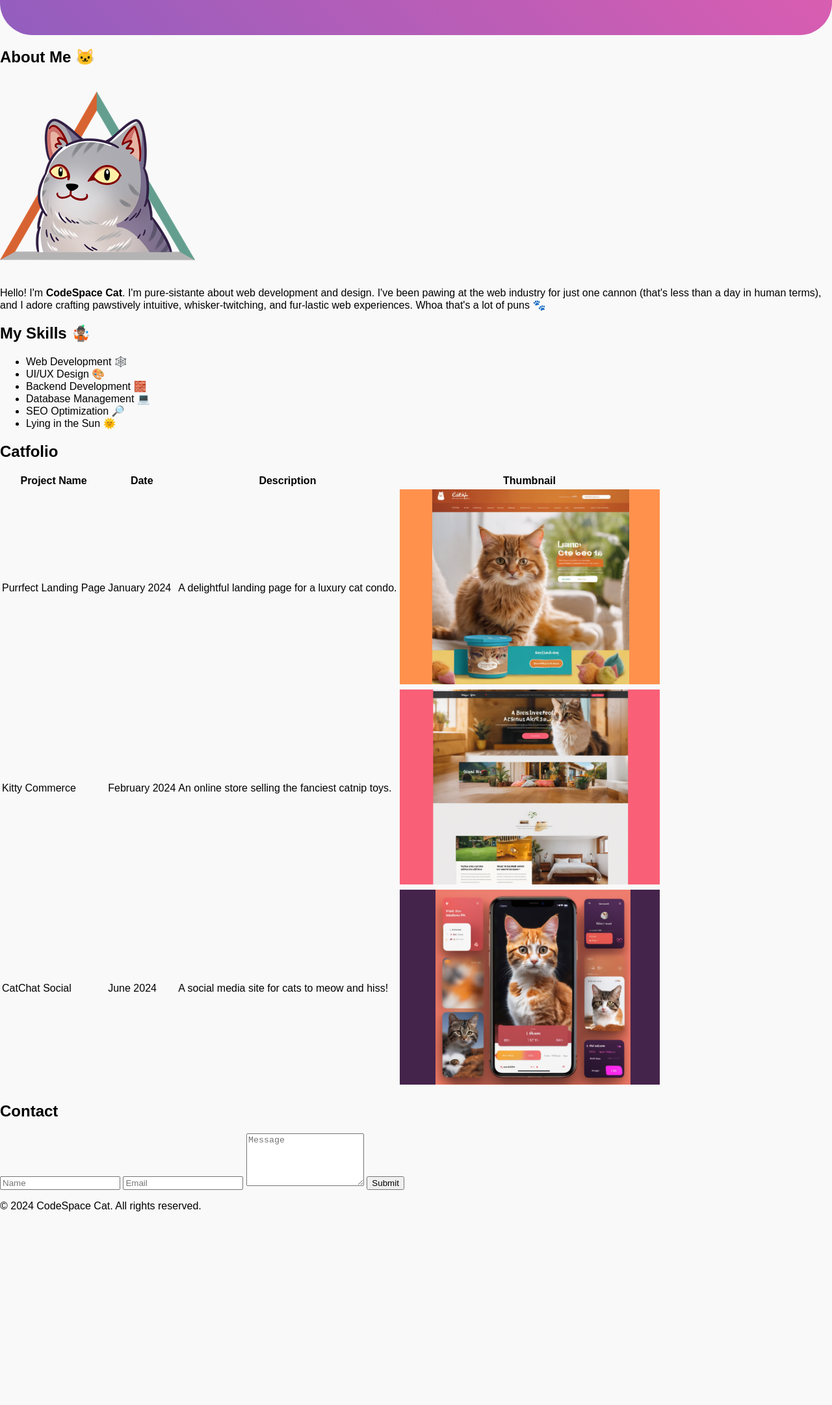
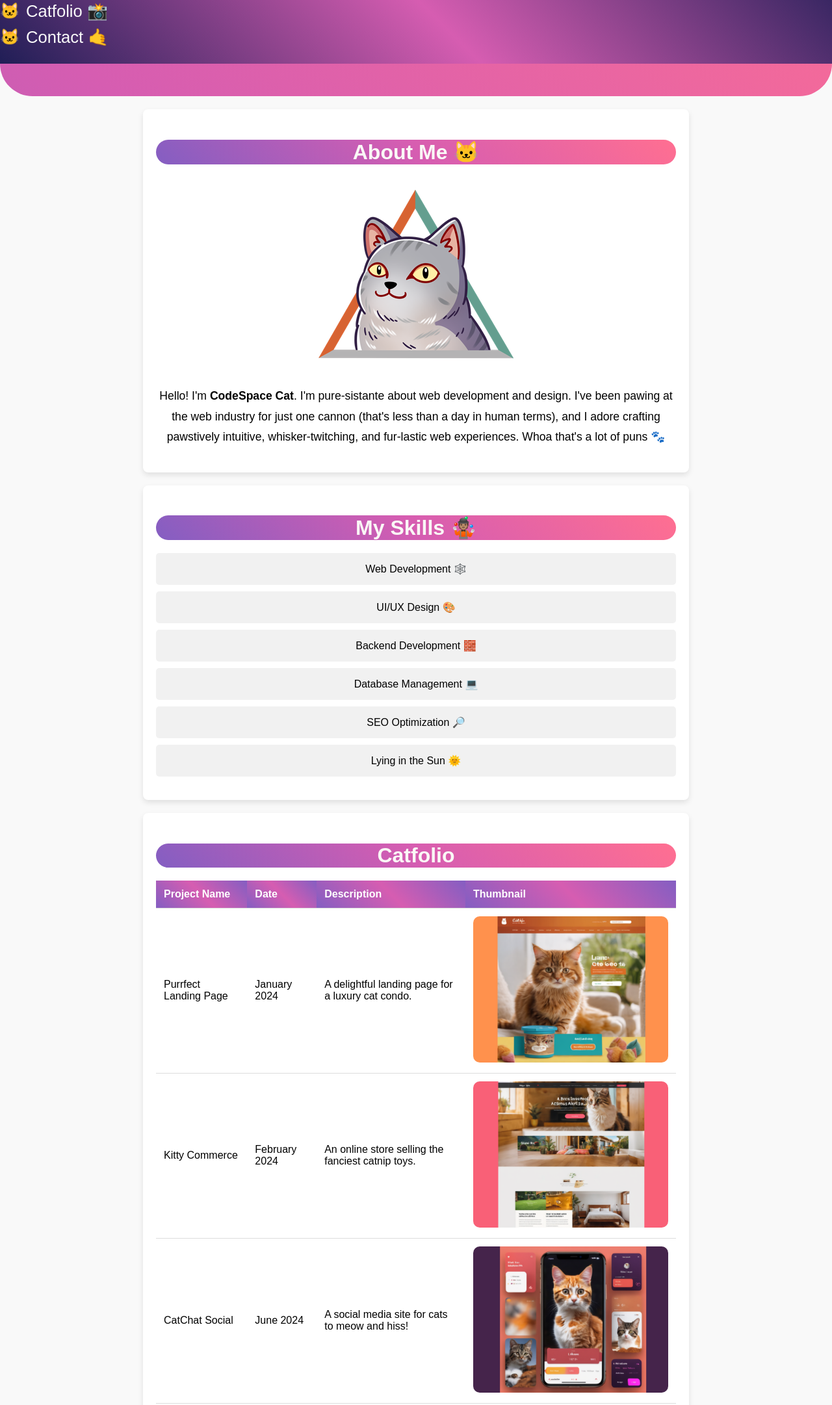
Before and after one commit to P-ule-P/Module_04_PUGPUL25129_fto2502-b_Group-B2_Pugisho-Pule_SDF02, a plain HTML site: page index.html in a window 1280 px wide. Shown: the part 210-2372 px from the top of the page at 65% size. Before the commit the page ends 2091 px from the top, so only its background shows below. Drawn offline with Linux system fonts and the light colour scheme.

Commit message:
Final Draft

```diff
--- a/styles.css
+++ b/styles.css
@@ -5,11 +5,11 @@ body {
     background-color: #f9f9f9;
 }
 
-/* Animated Header */
+/*Header*/
 header {
     background: linear-gradient(45deg, #845ec2, #d65db1, #ff6f91);
-    background-size: 200% 200%; /* Larger than the header to allow animation */
-    animation: gradientAnimation 10s ease infinite; /* Animation */
+    background-size: 200% 200%;
+    animation: gradientAnimation 10s ease infinite;
     color: #FAF9F6;
     padding: 50px 0;
     text-align: center;
@@ -21,3 +21,187 @@ header h1 {
     font-size: 3rem;
     font-weight: bold;
 }
+
+@keyframes gradientAnimation {
+    0% {
+        background-position: 0% 50%;
+    }
+    50% {
+        background-position: 100% 50%;
+    }
+    100% {
+        background-position: 0% 50%;
+    }
+}
+
+nav {
+    background: linear-gradient(45deg, #201e56, #d65db1, #201e56);
+    padding: 10px 0;
+    text-align: left;
+}
+
+nav a {
+    color: #f9f9f9;
+    text-decoration: none;
+    margin: 0 10px;
+    font-size: 1.6rem;
+    transition: color 0.3s ease;
+}
+
+nav a:hover {
+    color: #845ec2;
+}
+
+.nav-menu {
+    list-style-type: none;
+    padding: 0;
+}
+
+
+.nav-menu li {
+    margin: 10px 0;
+    padding-left: 30px;
+    position: relative;
+    font-size: 1.2rem;
+}
+
+.nav-menu li::before {
+    content: "🐱";
+    position: absolute;
+    left: 0;
+    top: 50%;
+    transform: translateY(-50%);
+    font-size: 1.5rem;
+}
+
+section {
+    padding: 20px;
+    margin: 20px auto;
+    max-width: 800px;
+    background-color: #fff;
+    border-radius: 8px;
+    box-shadow: 0 4px 8px rgba(0, 0, 0, 0.1);
+    text-align: center
+}
+
+h2 {
+    color: #FAF9F6;
+    background: linear-gradient(45deg, #845ec2, #d65db1, #ff6f91);
+    font-size: 2rem;
+    margin-bottom: 20px;
+    border-radius: 50px;
+}
+
+/*About Me Section*/
+#about p {
+    font-size: 1.1rem;
+    line-height: 1.8;
+}
+
+/*Skills Section*/
+.skills ul {
+    padding: 0;
+    list-style-type: none;
+}
+
+.skills ul li {
+    background-color: #f1f1f1;
+    margin: 10px 0;
+    padding: 15px;
+    border-radius: 5px;
+    font-size: 1rem;
+    transition: background-color 0.3s ease;
+}
+
+.skills ul li:hover {
+    background-color: #e1e1e1;
+}
+
+/*Cattfolio Section*/
+.catfolio table {
+    width: 100%;
+    border-collapse: collapse;
+    margin-top: 20px;
+}
+
+.catfolio th, .catfolio td {
+    padding: 12px;
+    text-align: left;
+    border-bottom: 1px solid #ddd;
+    vertical-align: middle;
+}
+
+.catfolio th {
+    background: linear-gradient(45deg, #845ec2, #d65db1, #845ec2);
+    color: #fff;
+}
+
+.catfolio tr:hover {
+    background-color: #f1f1f1;
+}
+
+.catfolio img {
+    width: 300px;
+    height: auto;
+    border-radius: 10px;
+}
+
+.thumbnail {
+    width: 500px;
+    height: 600px;
+    border-radius: 10px;
+}
+
+/* Contact Section */
+.contact form {
+    display: flex;
+    flex-direction: column;
+}
+
+.contact input, .contact textarea {
+    margin: 10px 0;
+    padding: 10px;
+    border: 1px solid #ddd;
+    border-radius: 5px;
+    font-size: 1rem;
+}
+
+.contact textarea {
+    resize: vertical;
+    min-height: 100px;
+}
+
+.contact button {
+    padding: 10px;
+    background-color: #4a90e2;
+    color: #fff;
+    border: none;
+    border-radius: 5px;
+    font-size: 1rem;
+    cursor: pointer;
+    transition: background-color 0.3s ease;
+}
+
+.contact button:hover {
+    background-color: #357abd;
+}
+
+/* Footer */
+footer {
+    background: linear-gradient(45deg, #845ec2, #d65db1, #845ec2);
+    color: #fff;
+    text-align: center;
+    padding: 20px 0;
+    margin-top: 40px;
+}
+
+footer p {
+    margin: 0;
+    font-size: 0.9rem;
+}
+
+.thumbnail {
+    display: block;
+    width: auto;
+    height: 200px;
+}
```
